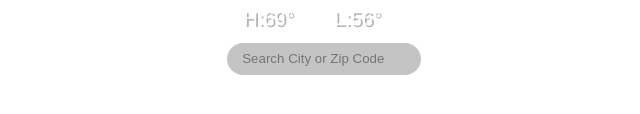
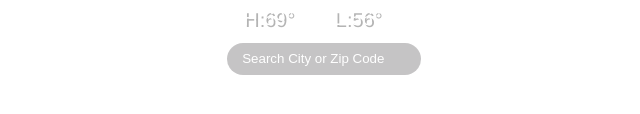
Before and after one commit to jmgcito/getWeather, a plain HTML site: page index.html in a window 1280 px wide. Shown: the part 188-302 px from the top of the page, 328-968 px from the left. Drawn offline with Linux system fonts and the light colour scheme; no server answers.

Commit message:
Css tweaks

```diff
--- a/styles.css
+++ b/styles.css
@@ -1,6 +1,7 @@
 body {
   display: flex;
   justify-content: center;
+  height: 100vh;
   background-repeat: no-repeat;
   background-size: cover;
   background-attachment: fixed;
@@ -70,3 +71,6 @@ body {
 #search-bar:focus {
   outline: 0;
 }
+#search-bar::placeholder {
+  color: white;
+}
```
